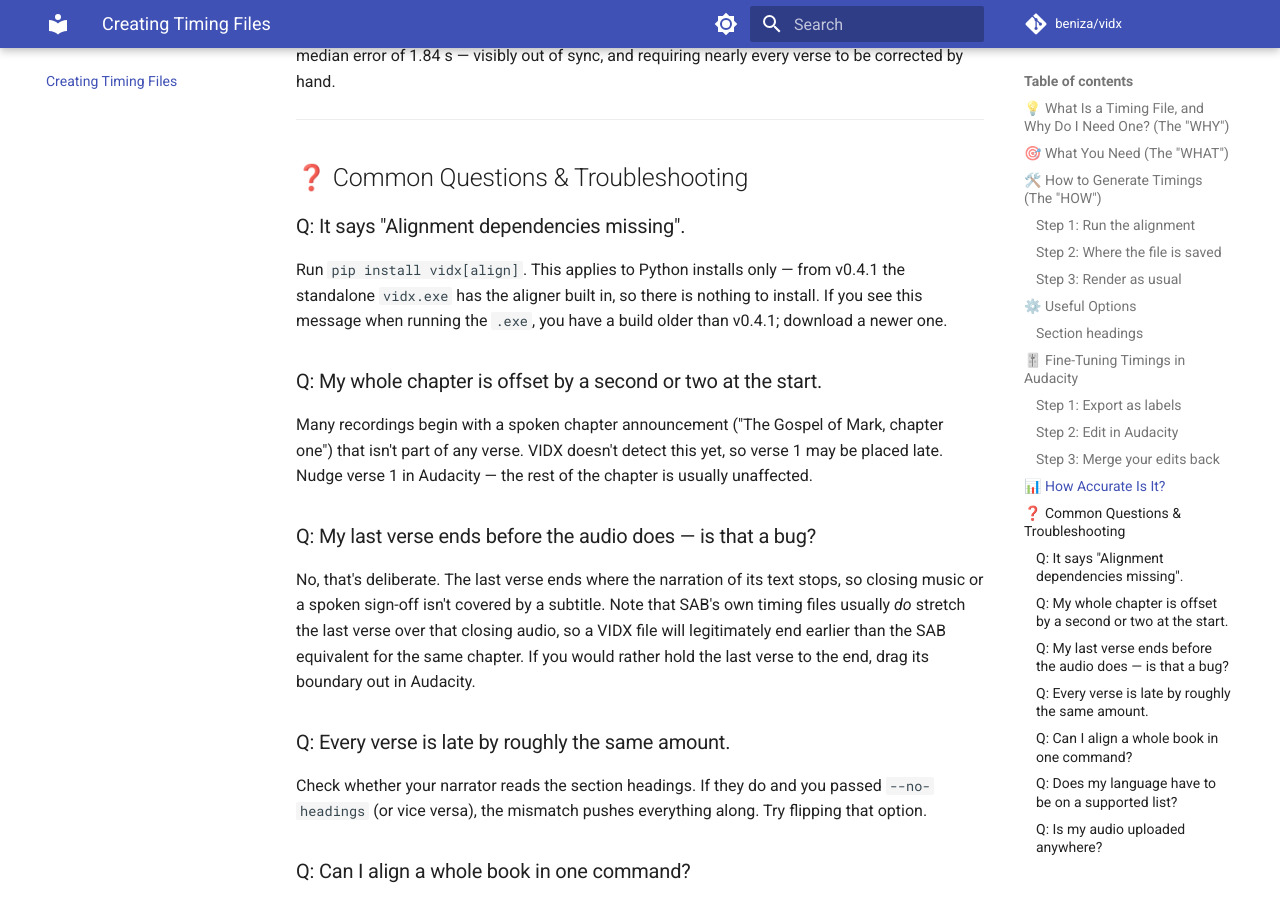
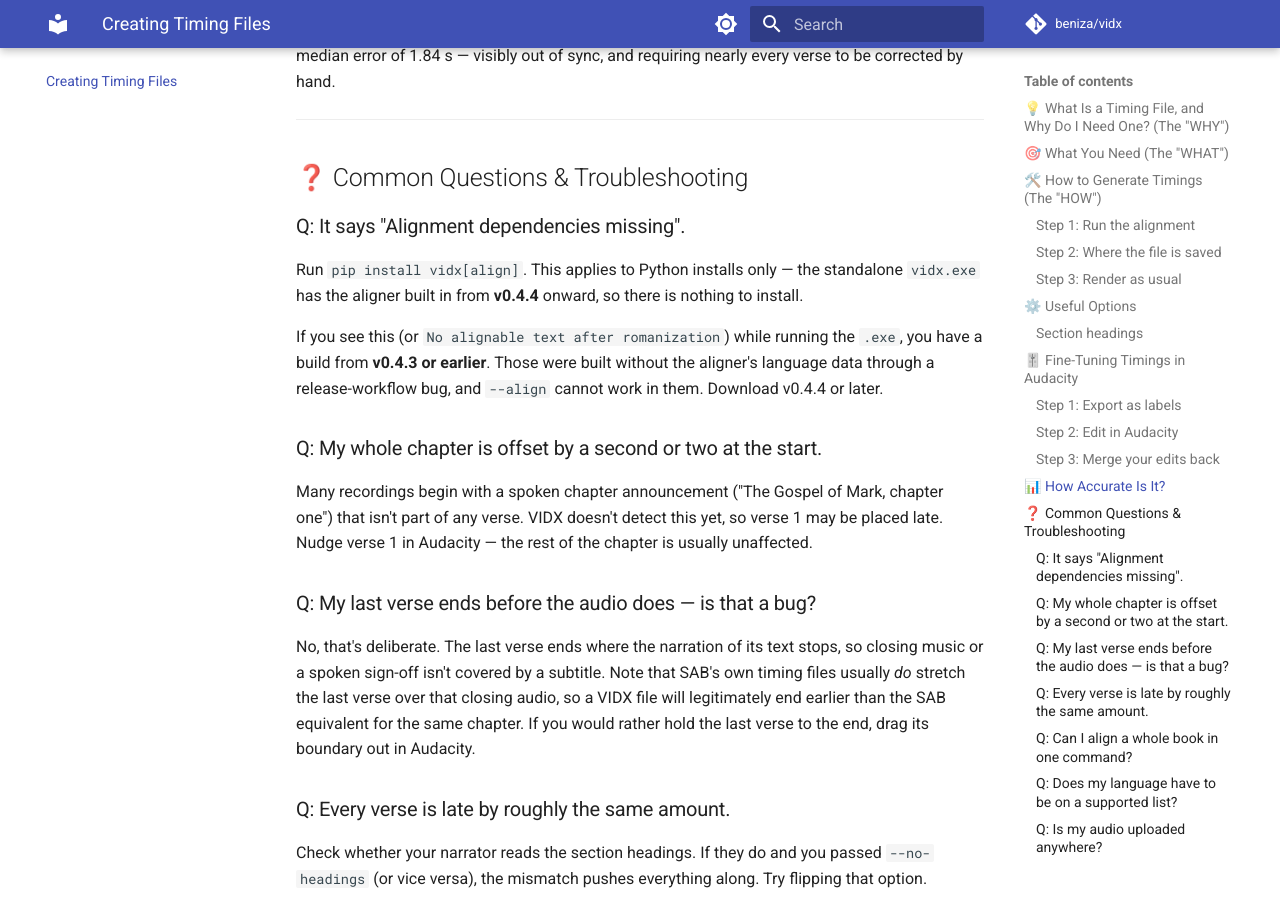
Before and after one commit to beniza/vidx, an MkDocs documentation site: the page built from docs/alignment_guide.md, in a window 1280 px wide and 900 px high, scrolled down 4536 px. Built offline with MkDocs 1.6.1 and Material for MkDocs 9.7.7, drawn with Linux system fonts in a browser that asks for light colours; comment, search, counter and statistics services are not loaded.

```diff
--- a/docs/alignment_guide.md
+++ b/docs/alignment_guide.md
@@ -180,9 +180,12 @@ error of 1.84 s — visibly out of sync, and requiring nearly every verse to be
 ## ❓ Common Questions & Troubleshooting
 
 ### Q: It says "Alignment dependencies missing".
-Run `pip install vidx[align]`. This applies to Python installs only — from v0.4.1 the standalone
-`vidx.exe` has the aligner built in, so there is nothing to install. If you see this message when
-running the `.exe`, you have a build older than v0.4.1; download a newer one.
+Run `pip install vidx[align]`. This applies to Python installs only — the standalone `vidx.exe`
+has the aligner built in from **v0.4.4** onward, so there is nothing to install.
+
+If you see this (or `No alignable text after romanization`) while running the `.exe`, you have a
+build from **v0.4.3 or earlier**. Those were built without the aligner's language data through a
+release-workflow bug, and `--align` cannot work in them. Download v0.4.4 or later.
 
 ### Q: My whole chapter is offset by a second or two at the start.
 Many recordings begin with a spoken chapter announcement ("The Gospel of Mark, chapter one") that
--- a/pyproject.toml
+++ b/pyproject.toml
@@ -4,7 +4,7 @@ build-backend = "setuptools.build_meta"
 
 [project]
 name = "vidx"
-version = "0.4.3"
+version = "0.4.4"
 description = "Scripture video rendering engine for Bible translation teams (combines USFM files, timing maps, audio, and FFmpeg)."
 authors = [
     {name = "benVar"}
--- a/vidx/__init__.py
+++ b/vidx/__init__.py
@@ -3,4 +3,4 @@ VIDX: Scripture Video Generator
 Converts USFM Bible translation files, audio, and timing files into styled video outputs.
 """
 
-__version__ = "0.4.3"
+__version__ = "0.4.4"
```
Also changed, not shown: CHANGELOG.md (+10 -0 lines), 3 other files.
